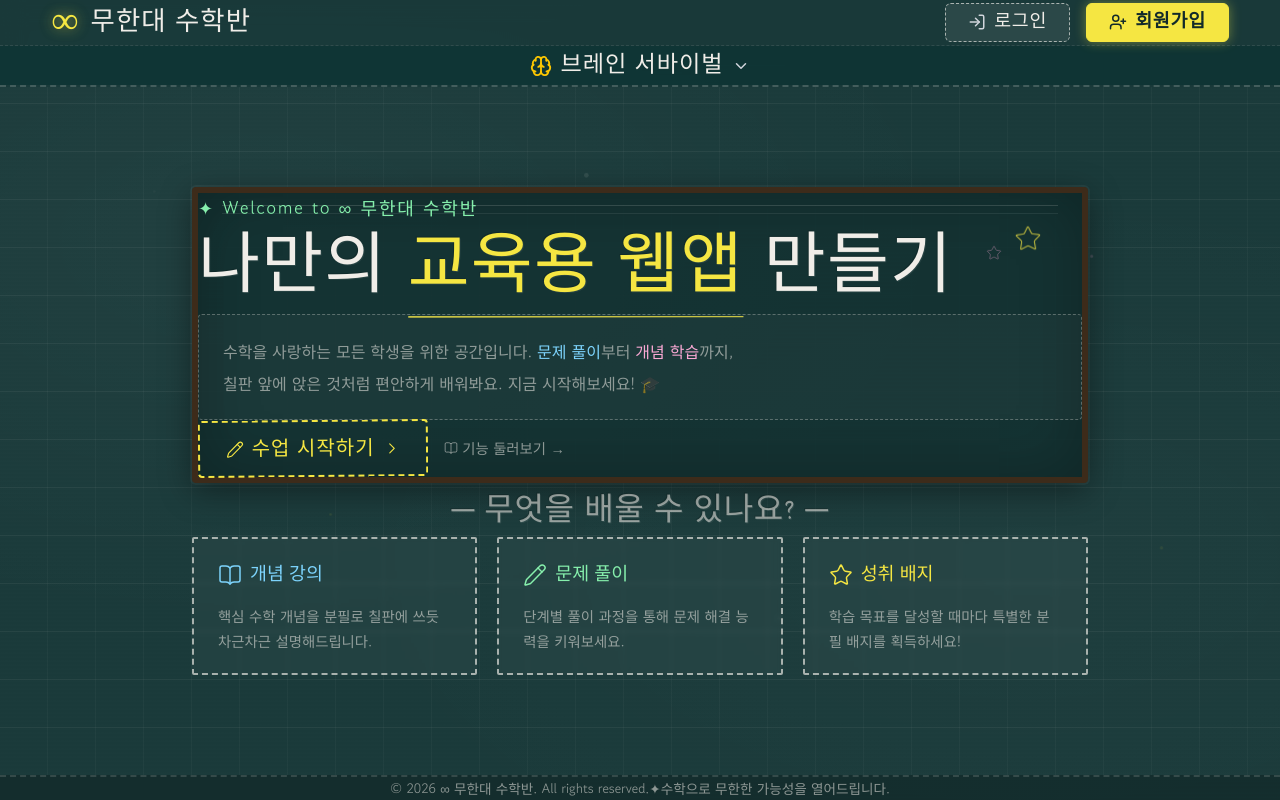
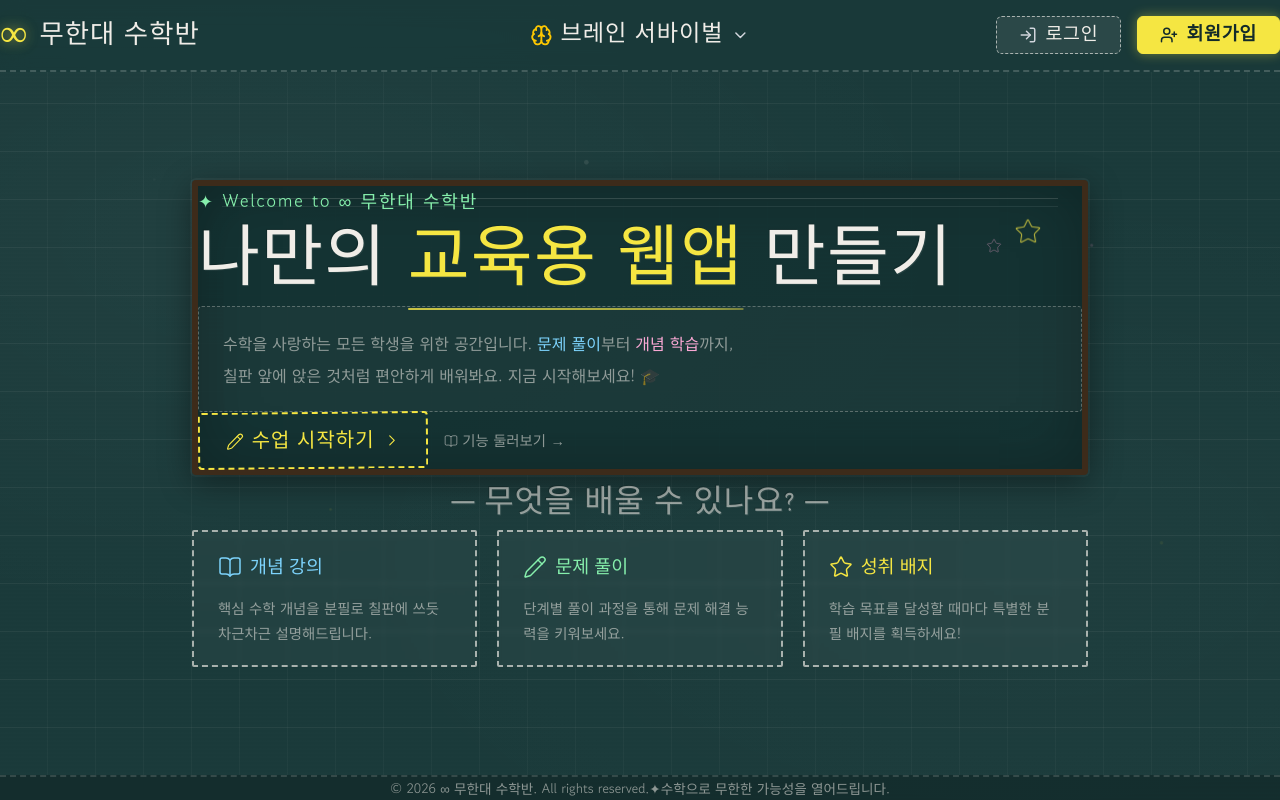
Before and after one commit to rlawlsdnjs78-infinity/infinitymath, a Next.js app: page / in a window 1280 px wide. Built offline with nearby package versions, Linux system fonts and the light colour scheme.

Commit message:
fix: unify header into single row with left logo, absolute center menu, right auth buttons

```diff
--- a/src/app/components/Header.tsx
+++ b/src/app/components/Header.tsx
@@ -1,9 +1,11 @@
 /**
  * Header.tsx
- * 전역 헤더 — 상단 영역과 메뉴 바 영역을 물리적으로 완전 분리
+ * 단일 행(1줄) 헤더 — 상하 분리 없이 좌/중/우 좌우 물리적 완전 구분
  *
- * Layer 1 (상단 헤더): 좌측 로고 <-------------------> 우측 로그인/회원가입
- * Layer 2 (하단 메뉴 바): ---------------- [중앙 브레인 서바이벌] ----------------
+ * [좌우 물리 구분]
+ * - 좌측: 로고 (∞ 무한대 수학반)
+ * - 중앙: '브레인 서바이벌' (헤더 전체 기준 absolute 수학적 정중앙)
+ * - 우측: '로그인' & '회원가입' 버튼 (우측 끝 정렬)
  */
 
 import Link from "next/link";
@@ -13,23 +15,16 @@ export default function Header() {
   return (
     <header
       id="header"
-      className="w-full relative z-30"
+      className="w-full relative z-30 flex items-center justify-between px-6 md:px-12 py-3.5"
       style={{
         background: "rgba(26, 58, 58, 0.92)",
         backdropFilter: "blur(12px)",
         borderBottom: "2px dashed rgba(240, 237, 232, 0.2)",
+        minHeight: "72px",
       }}
     >
-      {/* ── Layer 1: 상단 헤더 (좌: 로고, 우: 로그인/회원가입) ─────────────── */}
-      <div
-        className="w-full flex items-center justify-between py-3"
-        style={{
-          paddingLeft: "clamp(1rem, 4vw, 5rem)",
-          paddingRight: "clamp(1rem, 4vw, 5rem)",
-          borderBottom: "1px dashed rgba(240, 237, 232, 0.1)",
-        }}
-      >
-        {/* 좌측 로고 */}
+      {/* ── [좌측 물리 영역] 로고 ─────────────────────────────────── */}
+      <div className="flex items-center gap-3 z-10">
         <Link href="/" style={{ textDecoration: "none" }}>
           <div className="flex items-center gap-3">
             <span
@@ -60,14 +55,16 @@ export default function Header() {
             </span>
           </div>
         </Link>
-
-        {/* 우측 로그인 / 회원가입 버튼 영역 (독립 배치) */}
-        <NavMenu mode="auth" />
       </div>
 
-      {/* ── Layer 2: 하단 네비게이션 메뉴 바 (중앙 브레인 서바이벌 단독) ──── */}
-      <div className="w-full flex justify-center py-1.5 bg-teal-950/40">
+      {/* ── [중앙 물리 영역] 브레인 서바이벌 (전체 헤더 기준 수학적 정중앙) ── */}
+      <div className="absolute left-1/2 top-1/2 -translate-x-1/2 -translate-y-1/2 z-20">
         <NavMenu mode="center" />
+      </div>
+
+      {/* ── [우측 물리 영역] 로그인 & 회원가입 버튼 ───────────────────── */}
+      <div className="flex items-center gap-4 z-10">
+        <NavMenu mode="auth" />
       </div>
     </header>
   );
```
Also changed, not shown: 1 other file (tests, documents, lock files or other folders).
